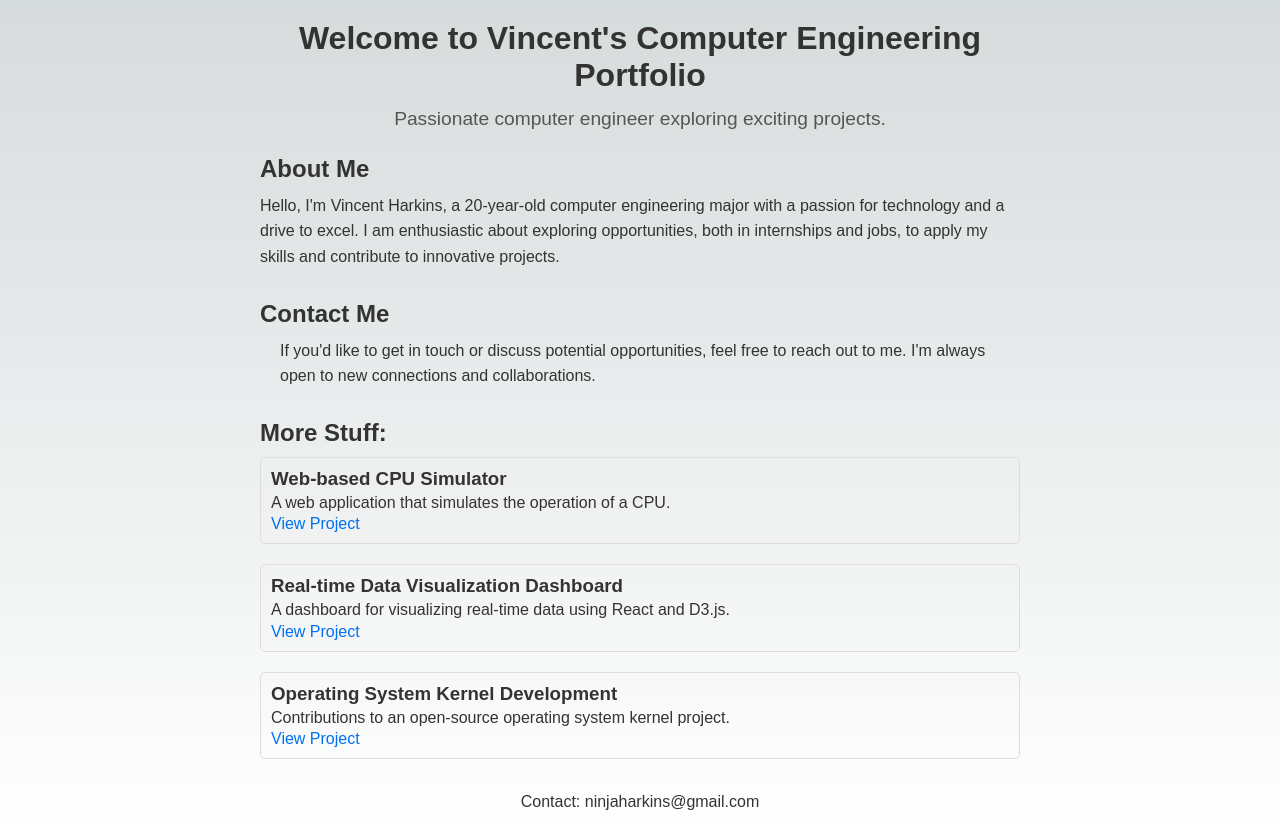
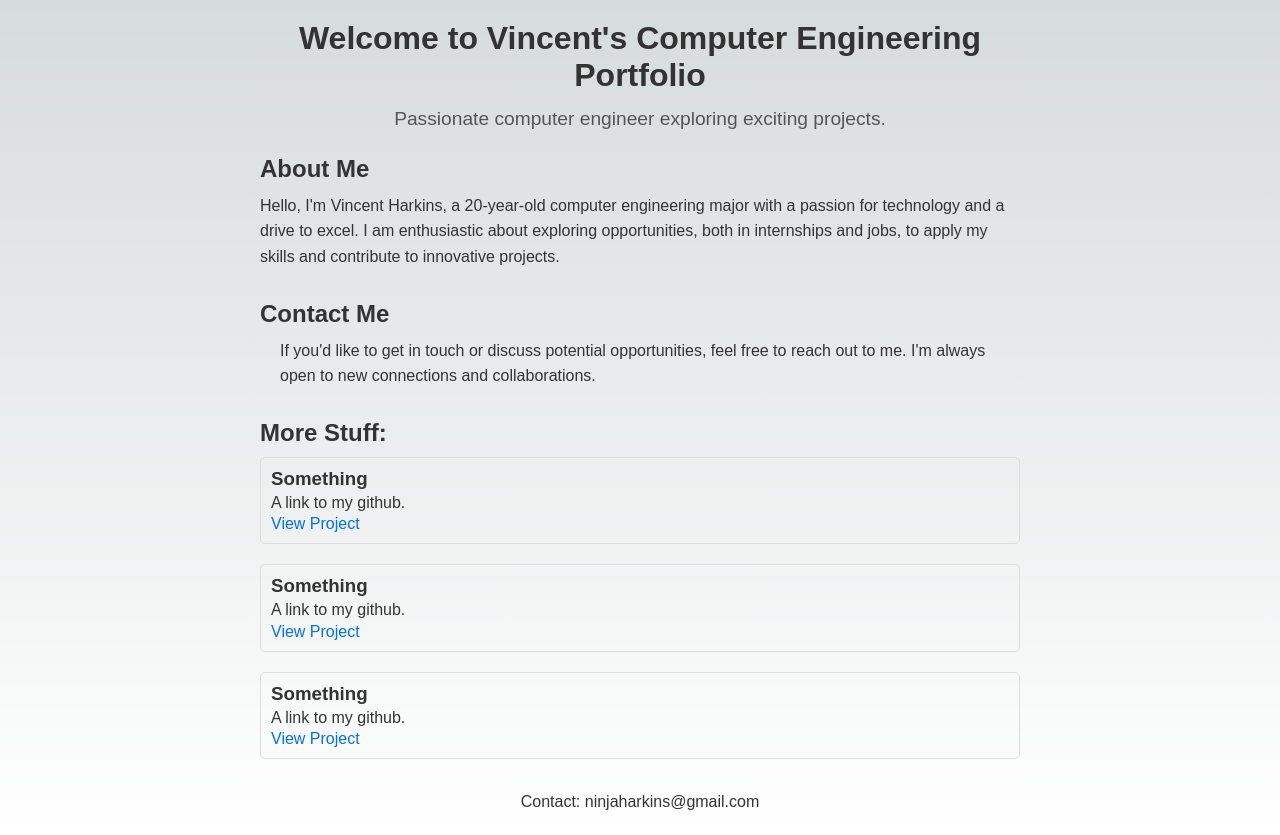
Before and after one commit to vharkins1/vharkins1.github.io, a Next.js app: page / in a window 1280 px wide. Built offline with nearby package versions, Linux system fonts and the light colour scheme.

Commit message:
bringing it back to the deployable version

```diff
--- a/pages/index.tsx
+++ b/pages/index.tsx
@@ -4,19 +4,19 @@ import Head from 'next/head';
 
 const projects = [
   {
-    title: 'Web-based CPU Simulator',
-    description: 'A web application that simulates the operation of a CPU.',
-    link: 'https://github.com/vharkins1/cpu-simulator',
+    title: 'Something',
+    description: 'A link to my github.',
+    link: 'https://github.com/vharkins1',
   },
   {
-    title: 'Real-time Data Visualization Dashboard',
-    description: 'A dashboard for visualizing real-time data using React and D3.js.',
-    link: 'https://github.com/vharkins1/data-visualization-dashboard',
+    title: 'Something',
+    description: 'A link to my github.',
+    link: 'https://github.com/vharkins1',
   },
   {
-    title: 'Operating System Kernel Development',
-    description: 'Contributions to an open-source operating system kernel project.',
-    link: 'https://github.com/vharkins1/os-kernel-development',
+    title: 'Something',
+    description: 'A link to my github.',
+    link: 'https://github.com/vharkins1',
   },
   // Add more projects here
 ];
```
